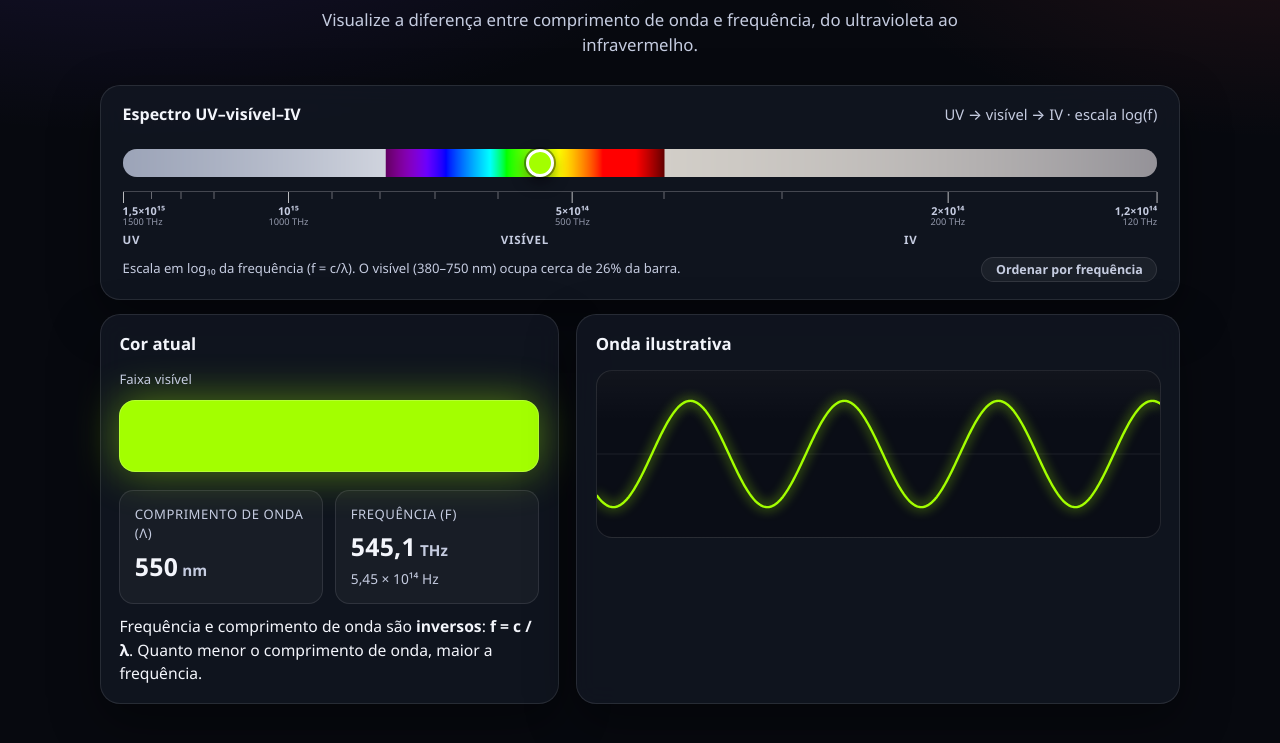
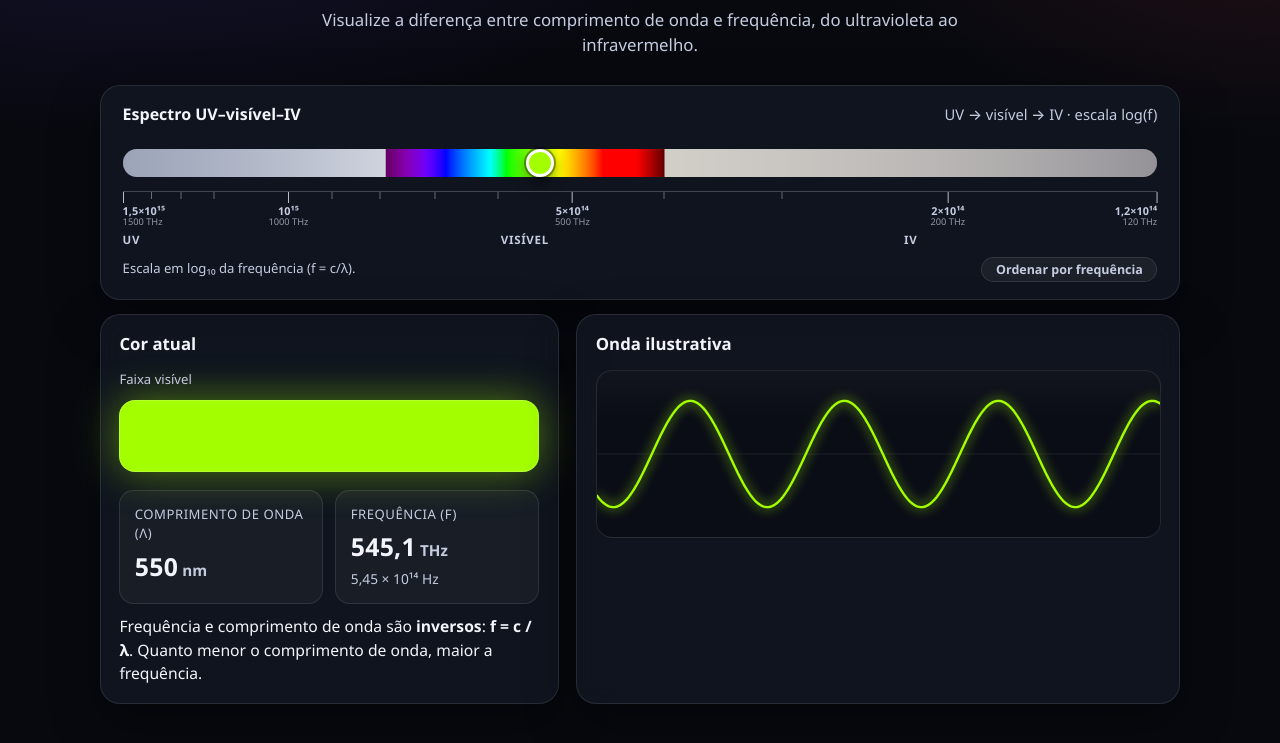
Before and after one commit to cmarpini/wavisual, a plain HTML site: page index.html in a window 1280 px wide. Shown: the part 111-854 px from the top of the page. Drawn offline with Linux system fonts and the light colour scheme.

Commit message:
Update index.html

```diff
--- a/index.html
+++ b/index.html
@@ -46,7 +46,7 @@
           </div>
           <div class="spectrum-scale-row">
             <p class="spectrum-scale-note">
-              Escala em log₁₀ da frequência (f = c/λ). O visível (380–750 nm) ocupa cerca de 26% da barra.
+              Escala em log₁₀ da frequência (f = c/λ).
             </p>
             <button
               type="button"
```
